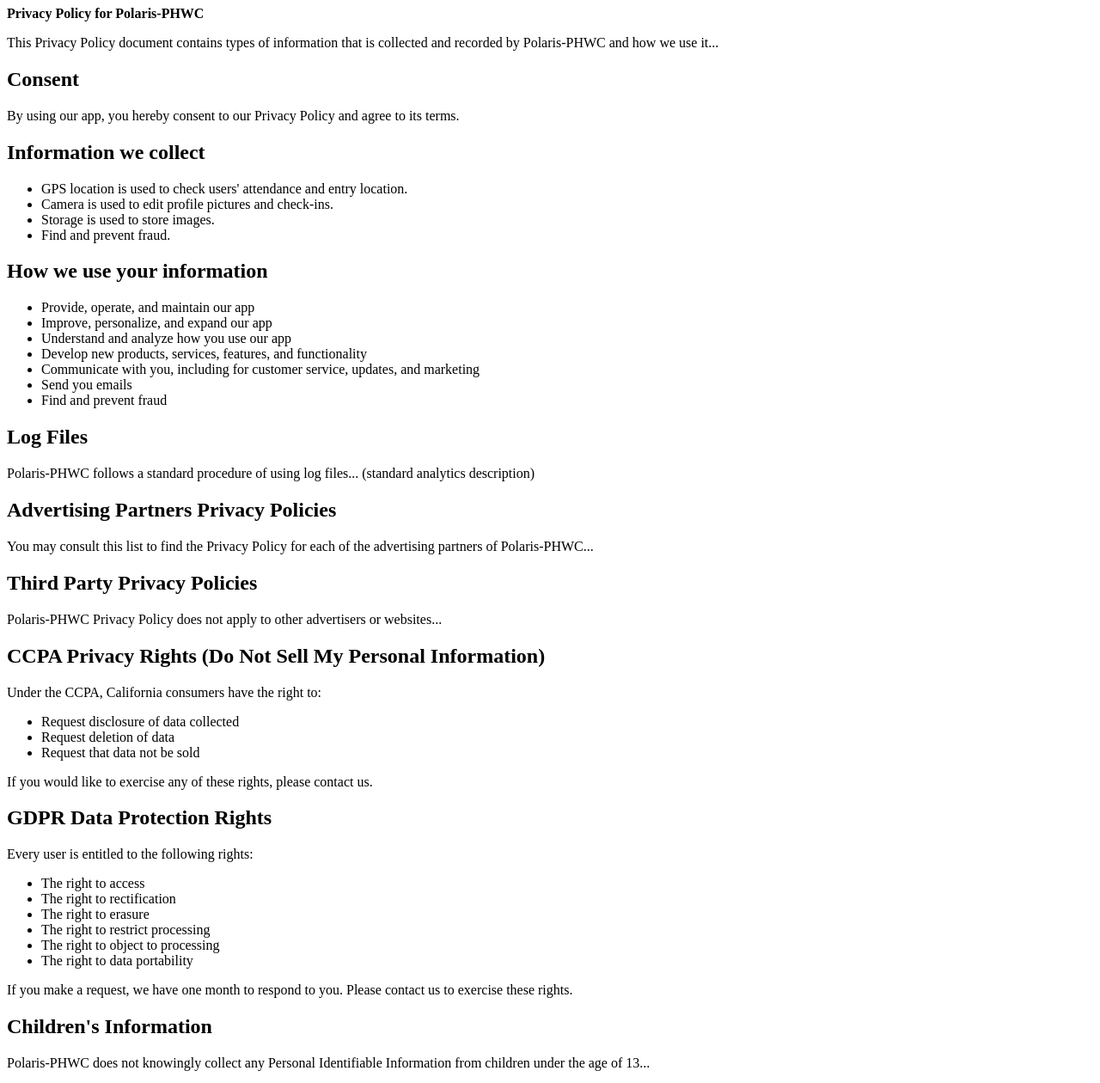
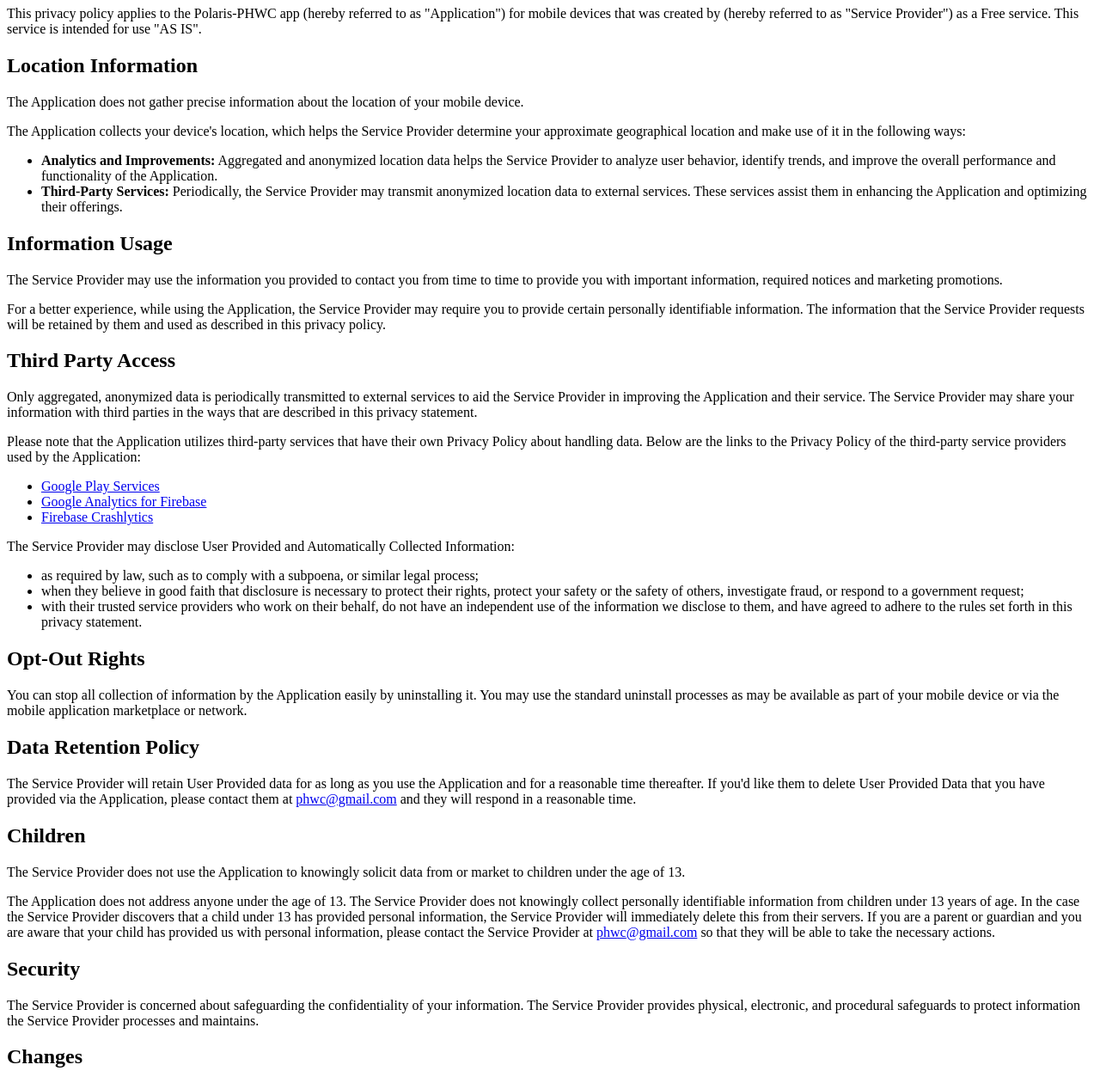
Before and after one commit to appinion-dev/appinion-dev.github.io, a plain HTML site: page docs/phwc.html in a window 1280 px wide. Shown: the part 73-1333 px from the top of the page at 86% size. Drawn offline with Linux system fonts and the light colour scheme.

Commit message:
Update phwc.html

```diff
--- a/docs/phwc.html
+++ b/docs/phwc.html
@@ -1,3 +1,4 @@
+
 <!DOCTYPE html>
 <html lang="en">
 <head>
@@ -5,67 +6,57 @@
     <title>Privacy Policy - Polaris-PHWC</title>
 </head>
 <body>
-    <h1>Privacy Policy</h1>
+    <h1>Privacy Policy for Polaris-PHWC</h1>
 
-    <p><strong>Privacy Policy for Polaris-PHWC</strong></p>
-    <p>This Privacy Policy document contains types of information that is collected and recorded by Polaris-PHWC and how we use it...</p>
+    <p>This privacy policy applies to the Polaris-PHWC app (hereby referred to as "Application") for mobile devices that was created by (hereby referred to as "Service Provider") as a Free service. This service is intended for use "AS IS".</p>
 
-    <h2>Consent</h2>
-    <p>By using our app, you hereby consent to our Privacy Policy and agree to its terms.</p>
-
-    <h2>Information we collect</h2>
+    <h2>Location Information</h2>
+    <p>The Application does not gather precise information about the location of your mobile device.</p>
+    <p>The Application collects your device's location, which helps the Service Provider determine your approximate geographical location and make use of it in the following ways:</p>
     <ul>
-        <li>GPS location is used to check users' attendance and entry location.</li>
-        <li>Camera is used to edit profile pictures and check-ins.</li>
-        <li>Storage is used to store images.</li>
-        <li>Find and prevent fraud.</li>
+        <li><strong>Analytics and Improvements:</strong> Aggregated and anonymized location data helps the Service Provider to analyze user behavior, identify trends, and improve the overall performance and functionality of the Application.</li>
+        <li><strong>Third-Party Services:</strong> Periodically, the Service Provider may transmit anonymized location data to external services. These services assist them in enhancing the Application and optimizing their offerings.</li>
     </ul>
 
-    <h2>How we use your information</h2>
+    <h2>Information Usage</h2>
+    <p>The Service Provider may use the information you provided to contact you from time to time to provide you with important information, required notices and marketing promotions.</p>
+    <p>For a better experience, while using the Application, the Service Provider may require you to provide certain personally identifiable information. The information that the Service Provider requests will be retained by them and used as described in this privacy policy.</p>
+
+    <h2>Third Party Access</h2>
+    <p>Only aggregated, anonymized data is periodically transmitted to external services to aid the Service Provider in improving the Application and their service. The Service Provider may share your information with third parties in the ways that are described in this privacy statement.</p>
+    <p>Please note that the Application utilizes third-party services that have their own Privacy Policy about handling data. Below are the links to the Privacy Policy of the third-party service providers used by the Application:</p>
     <ul>
-        <li>Provide, operate, and maintain our app</li>
-        <li>Improve, personalize, and expand our app</li>
-        <li>Understand and analyze how you use our app</li>
-        <li>Develop new products, services, features, and functionality</li>
-        <li>Communicate with you, including for customer service, updates, and marketing</li>
-        <li>Send you emails</li>
-        <li>Find and prevent fraud</li>
+        <li><a href="https://www.google.com/policies/privacy/" target="_blank">Google Play Services</a></li>
+        <li><a href="https://firebase.google.com/support/privacy" target="_blank">Google Analytics for Firebase</a></li>
+        <li><a href="https://firebase.google.com/support/privacy/" target="_blank">Firebase Crashlytics</a></li>
+    </ul>
+    <p>The Service Provider may disclose User Provided and Automatically Collected Information:</p>
+    <ul>
+        <li>as required by law, such as to comply with a subpoena, or similar legal process;</li>
+        <li>when they believe in good faith that disclosure is necessary to protect their rights, protect your safety or the safety of others, investigate fraud, or respond to a government request;</li>
+        <li>with their trusted service providers who work on their behalf, do not have an independent use of the information we disclose to them, and have agreed to adhere to the rules set forth in this privacy statement.</li>
     </ul>
 
-    <h2>Log Files</h2>
-    <p>Polaris-PHWC follows a standard procedure of using log files... (standard analytics description)</p>
+    <h2>Opt-Out Rights</h2>
+    <p>You can stop all collection of information by the Application easily by uninstalling it. You may use the standard uninstall processes as may be available as part of your mobile device or via the mobile application marketplace or network.</p>
 
-    <h2>Advertising Partners Privacy Policies</h2>
-    <p>You may consult this list to find the Privacy Policy for each of the advertising partners of Polaris-PHWC...</p>
+    <h2>Data Retention Policy</h2>
+    <p>The Service Provider will retain User Provided data for as long as you use the Application and for a reasonable time thereafter. If you'd like them to delete User Provided Data that you have provided via the Application, please contact them at <a href="mailto:phwc@gmail.com">phwc@gmail.com</a> and they will respond in a reasonable time.</p>
 
-    <h2>Third Party Privacy Policies</h2>
-    <p>Polaris-PHWC Privacy Policy does not apply to other advertisers or websites...</p>
+    <h2>Children</h2>
+    <p>The Service Provider does not use the Application to knowingly solicit data from or market to children under the age of 13.</p>
+    <p>The Application does not address anyone under the age of 13. The Service Provider does not knowingly collect personally identifiable information from children under 13 years of age. In the case the Service Provider discovers that a child under 13 has provided personal information, the Service Provider will immediately delete this from their servers. If you are a parent or guardian and you are aware that your child has provided us with personal information, please contact the Service Provider at <a href="mailto:phwc@gmail.com">phwc@gmail.com</a> so that they will be able to take the necessary actions.</p>
 
-    <h2>CCPA Privacy Rights (Do Not Sell My Personal Information)</h2>
-    <p>Under the CCPA, California consumers have the right to:</p>
-    <ul>
-        <li>Request disclosure of data collected</li>
-        <li>Request deletion of data</li>
-        <li>Request that data not be sold</li>
-    </ul>
-    <p>If you would like to exercise any of these rights, please contact us.</p>
+    <h2>Security</h2>
+    <p>The Service Provider is concerned about safeguarding the confidentiality of your information. The Service Provider provides physical, electronic, and procedural safeguards to protect information the Service Provider processes and maintains.</p>
 
-    <h2>GDPR Data Protection Rights</h2>
-    <p>Every user is entitled to the following rights:</p>
-    <ul>
-        <li>The right to access</li>
-        <li>The right to rectification</li>
-        <li>The right to erasure</li>
-        <li>The right to restrict processing</li>
-        <li>The right to object to processing</li>
-        <li>The right to data portability</li>
-    </ul>
-    <p>If you make a request, we have one month to respond to you. Please contact us to exercise these rights.</p>
+    <h2>Changes</h2>
+    <p>This Privacy Policy may be updated from time to time for any reason. The Service Provider will notify you of any changes to the Privacy Policy by updating this page with the new Privacy Policy. You are advised to consult this Privacy Policy regularly for any changes, as continued use is deemed approval of all changes.</p>
 
-    <h2>Children's Information</h2>
-    <p>Polaris-PHWC does not knowingly collect any Personal Identifiable Information from children under the age of 13...</p>
+    <h2>Your Consent</h2>
+    <p>By using the Application, you are consenting to the processing of your information as set forth in this Privacy Policy now and as amended by us.</p>
 
-    <h2>Background Location Tracking</h2>
-    <p>This application tracks user location on background with users' consent for some business requirements.</p>
+    <h2>Contact Us</h2>
+    <p>If you have any questions regarding privacy while using the Application, or have questions about the practices, please contact the Service Provider via email at <a href="mailto:appinion@gmail.com">appinion@gmail.com</a>.</p>
 </body>
 </html>
```
